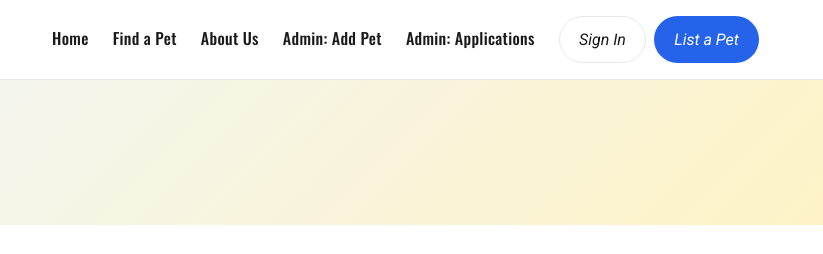
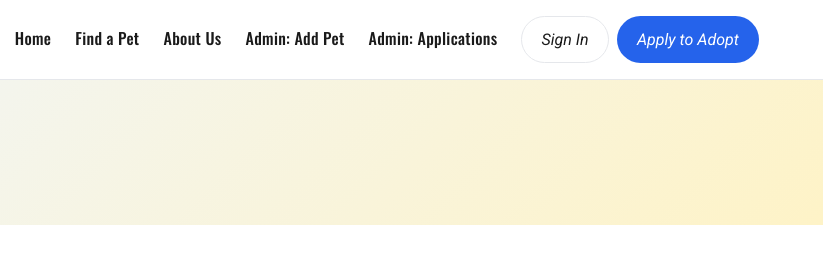
Before and after one commit to sluginashell/CloudPaw, a plain HTML site: page about.html in a window 1280 px wide. Shown: the top 254 px of the page, 457-1280 px from the left. Drawn offline with nearby package versions, Linux system fonts and the light colour scheme.

Commit message:
fix: updated html file with correct button language

```diff
--- a/about.html
+++ b/about.html
@@ -43,7 +43,7 @@
 
       <div class="nav-actions">
         <button class="btn btn-ghost" type="button" data-action="login">Sign In</button>
-        <button class="btn btn-primary" type="button" data-action="list-pet">List a Pet</button>
+        <button class="btn btn-primary" type="button" data-action="list-pet">Apply to Adopt</button>
       </div>
     </nav>
   </header>
```
Also changed, not shown: adopt.html (+1 -1 lines), login.html (+1 -1 lines), pets.html (+1 -1 lines).
